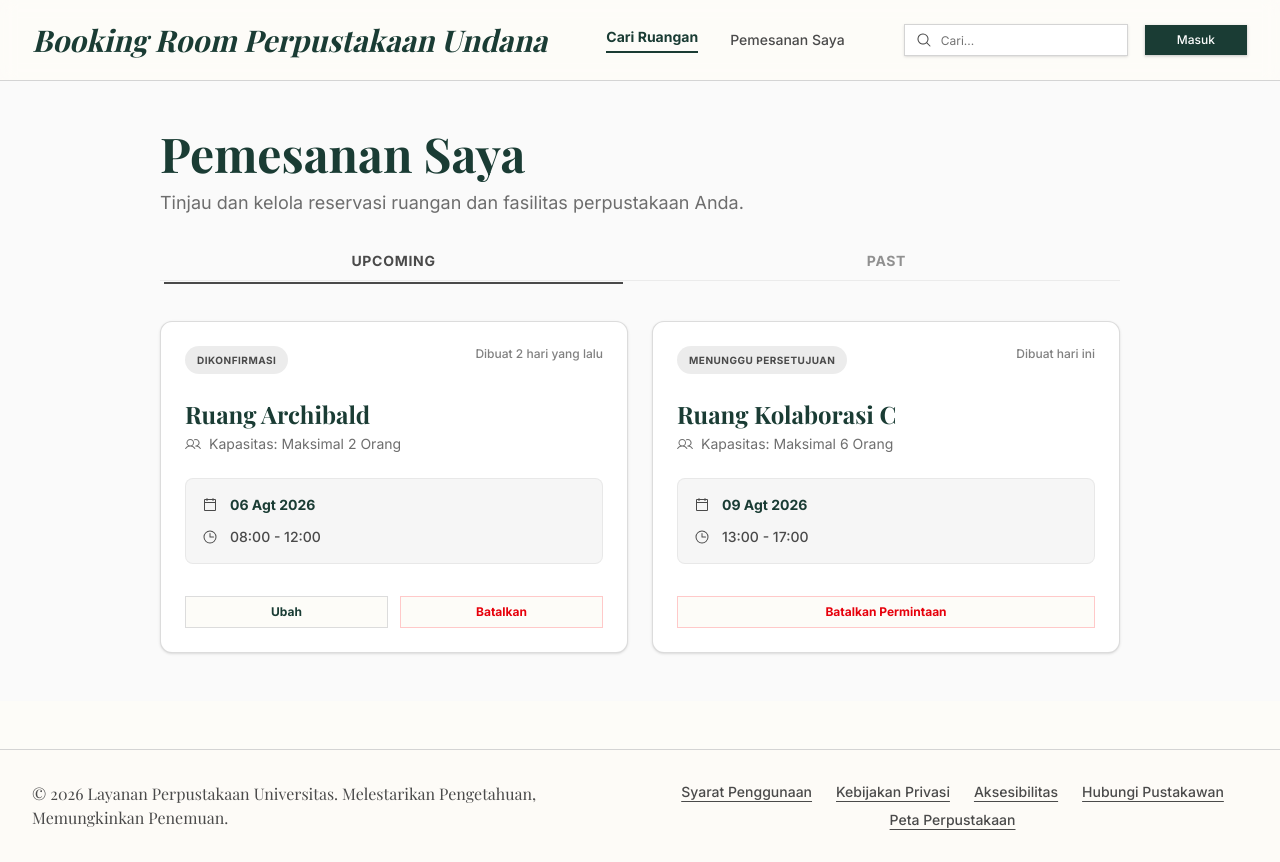
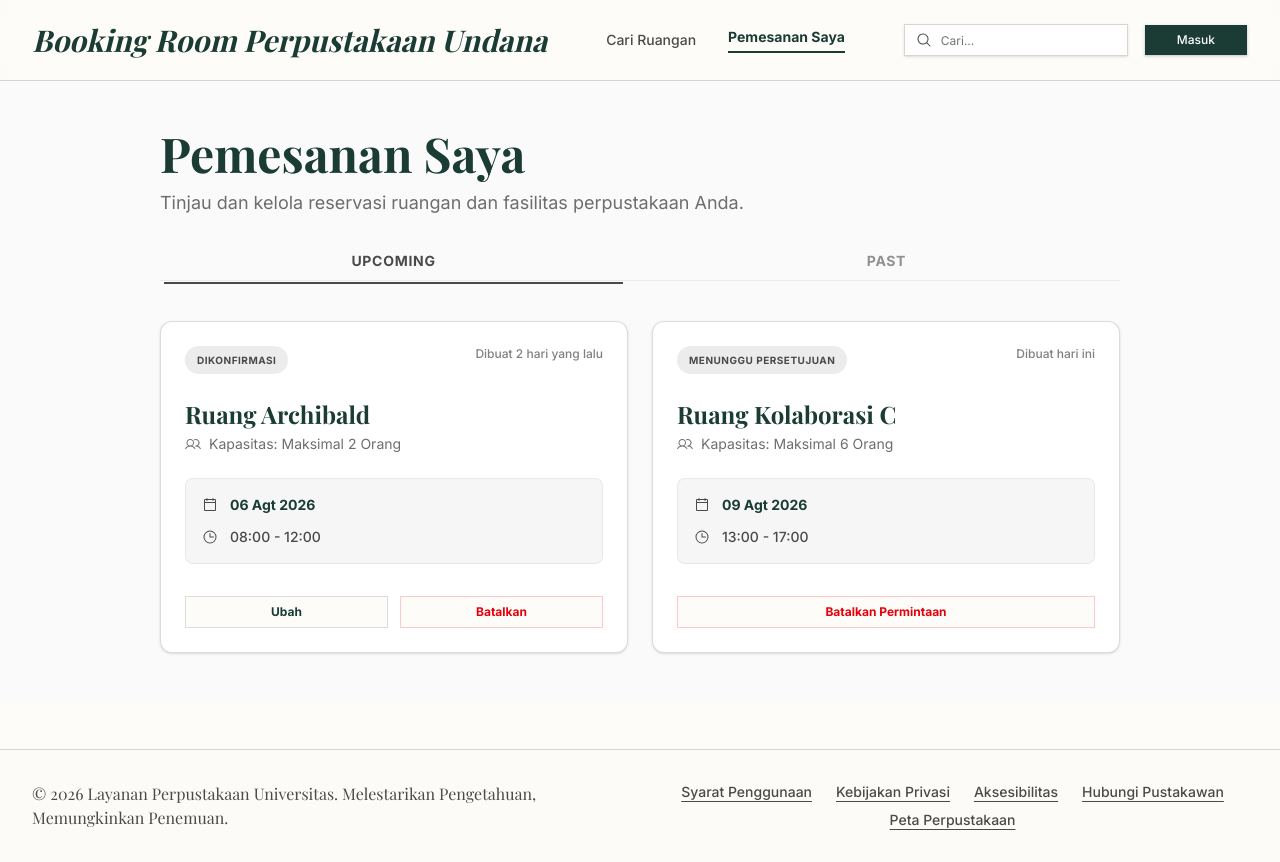
Before and after one commit to legacyditt/booking-room-perpusUndana, a Next.js app in the folder frontend/: page /reservations in a window 1280 px wide. Built offline with nearby package versions, Linux system fonts and the light colour scheme; a web font is replaced by a local one.

Commit message:
fix(ui): perbaikan highlight navigasi header dan error tipe data Room

```diff
--- a/frontend/src/features/booking/components/BookingDetailsForm.tsx
+++ b/frontend/src/features/booking/components/BookingDetailsForm.tsx
@@ -48,7 +48,9 @@ const rupiahFormatter = new Intl.NumberFormat("id-ID", {
 });
 const formatRupiah = (angka: number) => rupiahFormatter.format(angka);
 
-  const isPremium = room.type === "premium";
+  // Mocking properties removed from Room type
+  const isPremium = room.id === "2" || room.id === "4";
+  const pricePerSessionMock = 50000;
 
   return (
     <div className="flex flex-col gap-5 p-6 bg-white border border-border/50 rounded-xl shadow-sm h-full">
@@ -72,7 +74,7 @@ const formatRupiah = (angka: number) => rupiahFormatter.format(angka);
             <div className="flex items-center gap-2 bg-primary/10 text-primary px-3 py-1.5 rounded-md w-fit">
               <Tag className="w-4 h-4" weight="bold" />
               <span className="text-sm font-bold tracking-wide">
-                {formatRupiah(room.pricePerSession)} / sesi
+                {formatRupiah(pricePerSessionMock)} / sesi
               </span>
             </div>
           )}
--- a/frontend/src/features/home/components/Header.tsx
+++ b/frontend/src/features/home/components/Header.tsx
@@ -1,9 +1,14 @@
+"use client";
+
 import Link from "next/link";
+import { usePathname } from "next/navigation";
 import { MagnifyingGlass } from "@phosphor-icons/react/dist/ssr";
 import { Button } from "@/components/ui/button";
 import { Input } from "@/components/ui/input";
 
 export function Header() {
+  const pathname = usePathname();
+
   return (
     <header className="sticky top-0 z-50 w-full border-b border-border bg-background/95 backdrop-blur supports-[backdrop-filter]:bg-background/60">
       <div className="container mx-auto max-w-7xl flex h-20 items-center justify-between px-4 md:px-8">
@@ -16,13 +21,21 @@ export function Header() {
         <nav className="hidden md:flex items-center gap-8 text-sm font-medium">
           <Link
             href="/"
-            className="text-primary border-b-2 border-primary font-bold pb-1"
+            className={
+              pathname === "/"
+                ? "text-primary border-b-2 border-primary font-bold pb-1"
+                : "text-neutral hover:text-primary transition-colors"
+            }
           >
             Cari Ruangan
           </Link>
           <Link
             href="/reservations"
-            className="text-neutral hover:text-primary transition-colors"
+            className={
+              pathname?.startsWith("/reservations")
+                ? "text-primary border-b-2 border-primary font-bold pb-1"
+                : "text-neutral hover:text-primary transition-colors"
+            }
           >
             Pemesanan Saya
           </Link>
--- a/frontend/src/features/home/components/RoomCard.tsx
+++ b/frontend/src/features/home/components/RoomCard.tsx
@@ -65,7 +65,7 @@ export function RoomCard({ room }: RoomCardProps) {
         </p>
       </CardContent>
       <CardFooter className="flex items-center justify-between pt-6">
-        {room.isAvailable ? (
+        {isAvailableMock ? (
           <Link
             href={`/room/${room.id}`}
             className={buttonVariants({
```
